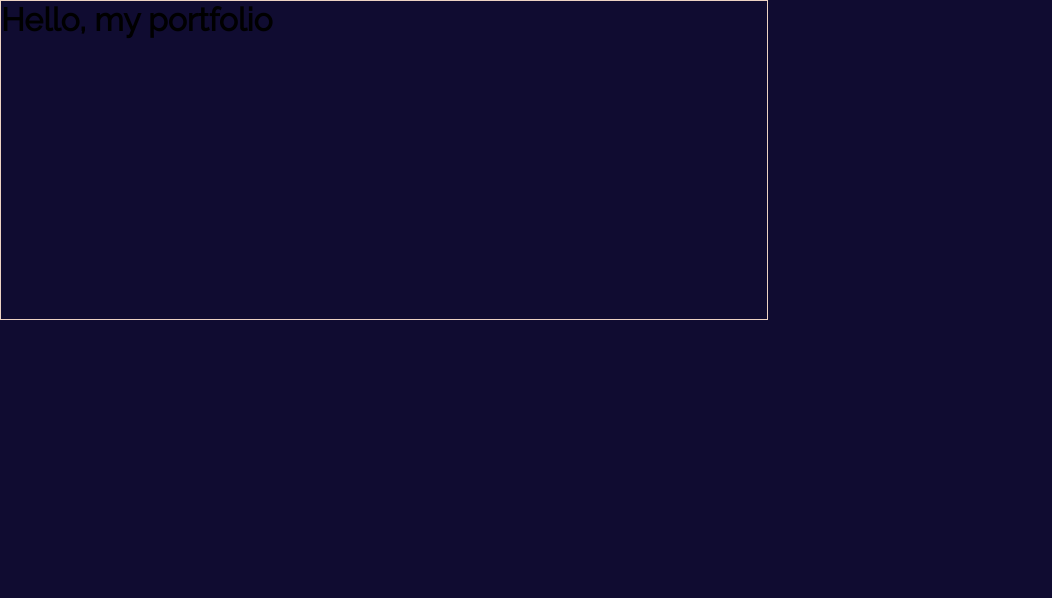
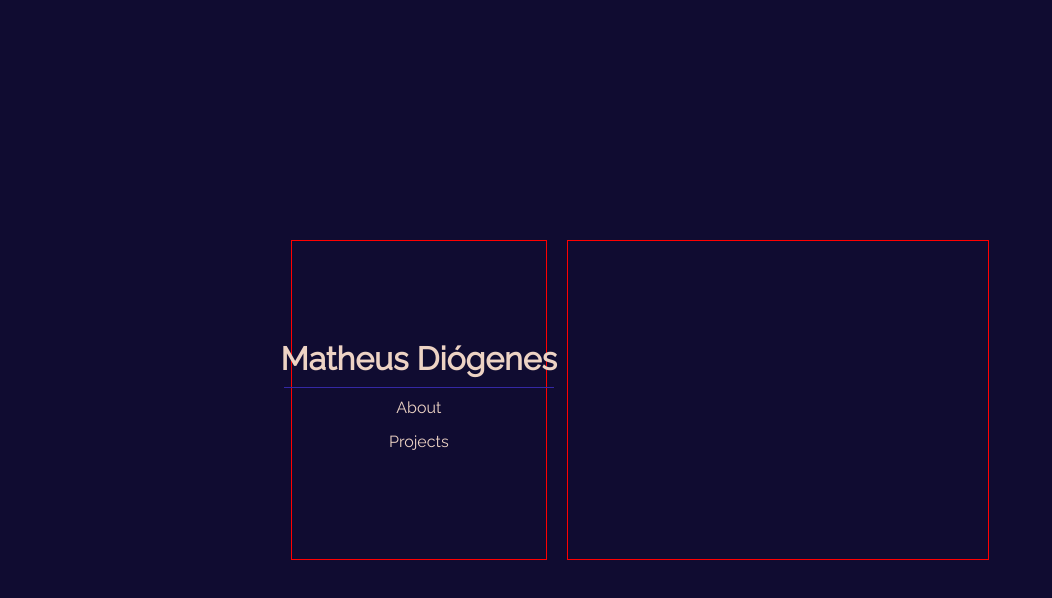
Before and after one commit to mathdio/my-portfolio, a React (Create React App) app: page / in a window 1280 px wide. Shown: the top 598 px of the page, without its empty margins (0-1052 px from the left). Built offline with nearby package versions, Linux system fonts and the light colour scheme.

Commit message:
Home page em andamento

```diff
--- a/src/index.css
+++ b/src/index.css
@@ -1,6 +1,8 @@
 @import url('https://fonts.googleapis.com/css2?family=Raleway&display=swap');
 
 :root {
+  --ocean-blue-color: #3428a4;
+  --champgane-pink-color: #edd3c4;
   --russian-violet-color: #100C31;
 }
 
--- a/src/pages/Home.css
+++ b/src/pages/Home.css
@@ -1,11 +1,69 @@
 .Home-main-container {
+  align-items: center;
   background-color: var(--russian-violet-color);
+  color: var(--champgane-pink-color);
+  display: flex;
+  gap: 20px;
   height: 100vh;
+  justify-content: center;
   width: 100vw;
 }
 
 .Home-content-container {
-  border: 1px solid #edd3c4;
+  align-items: center;
+  border: red solid 1px;
+  display: flex;
+  flex-direction: column;
   height: 40%;
-  width: 60%;
+  justify-content: center;
+  width: 20%;
 }
+
+.Home-name-title {
+  /* border: red solid 1px;   */
+  align-items: center;
+  display: flex;
+  flex-direction: column;
+  width: 280px;
+}
+
+.Home-division-hr {
+  border-bottom: 0;
+  border-left: 0;
+  border-right: 0;
+  border-top: 1px solid var(--ocean-blue-color);
+  margin-top: 10px;
+  width: 270px;
+}
+
+.Home-links-container {
+  /* border: red solid 1px; */
+  align-items: center;
+  display: flex;
+  flex-direction: column;
+  gap: 15px;
+  justify-content: center;
+  padding: 10px;
+  width: 280px;
+}
+
+.Home-info-container {
+  border: red solid 1px;
+  align-items: center;
+  display: flex;
+  height: 40%;
+  justify-content: center;
+  width: 33%;
+}
+
+.Home-about-container {
+  background-color: red;
+  height: 200px;
+  opacity: 0;
+  transition: 0.5s;
+  width: 200px;
+}
+
+.Home-showing-container {
+  opacity: 1;
+}
--- a/src/pages/Home.js
+++ b/src/pages/Home.js
@@ -1,11 +1,40 @@
+import { useEffect, useState } from 'react';
 import './Home.css';
 
 function Home() {
+  useEffect(() => {
+    document.title = 'Matheus Diógenes - Full Stack Web Dev';
+  }, []);
+
+  const [aboutInfo, setAboutInfo] = useState(false);
+  const [aboutClasses, setAboutClasses] = useState('Home-about-container');
+
+  const handleAbout = () => {
+    setAboutInfo(true);
+    setAboutClasses('Home-about-container Home-showing-container')
+  }
+
   return (
     <main className="Home-main-container">
       <div className="Home-content-container">
-      <h1>Hello, my portfolio</h1>
-
+        <div className="Home-name-title">
+          <h1>
+            Matheus Diógenes
+          </h1>
+        </div>
+        <hr className="Home-division-hr" />
+        <div className="Home-links-container">
+          <div
+            className="Home-about"
+            onClick={ () => handleAbout() }
+          >
+            About
+          </div>
+          <div className="Home-projects">Projects</div>
+        </div>
+      </div>
+      <div className="Home-info-container">
+        {aboutInfo && <div className={ aboutClasses }></div>}
       </div>
     </main>
   )
```
